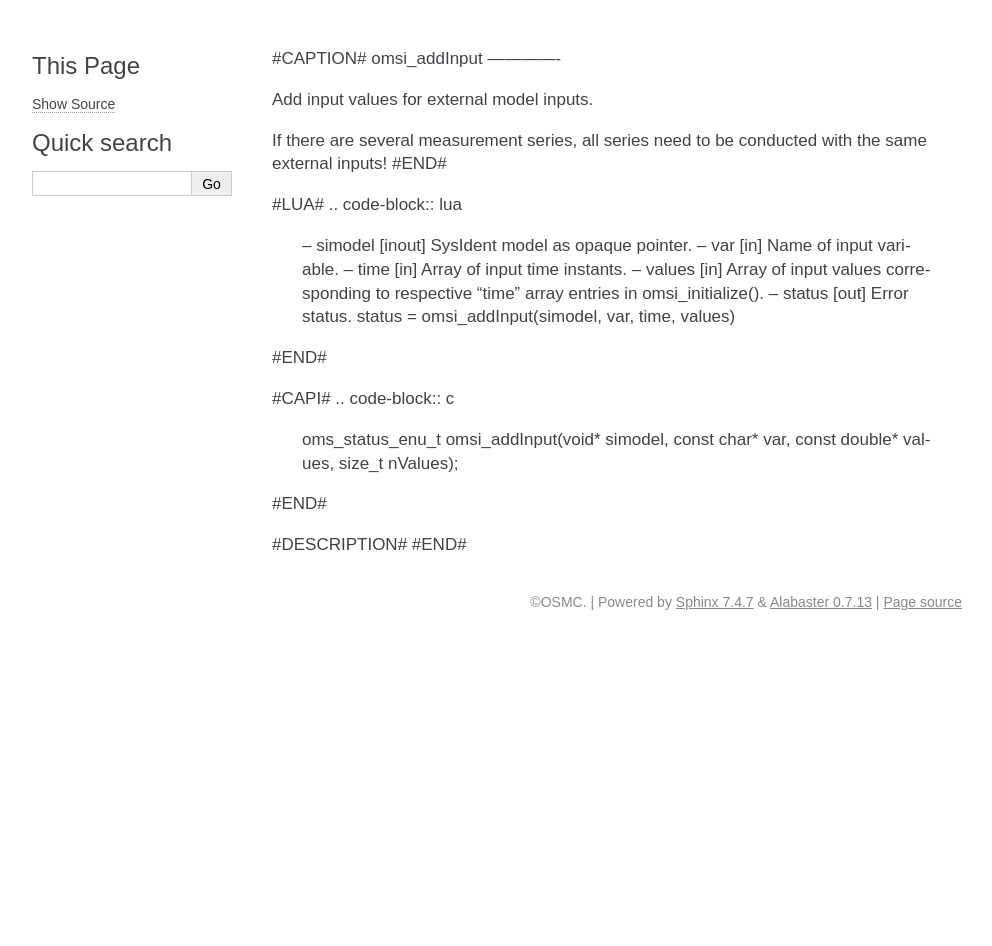
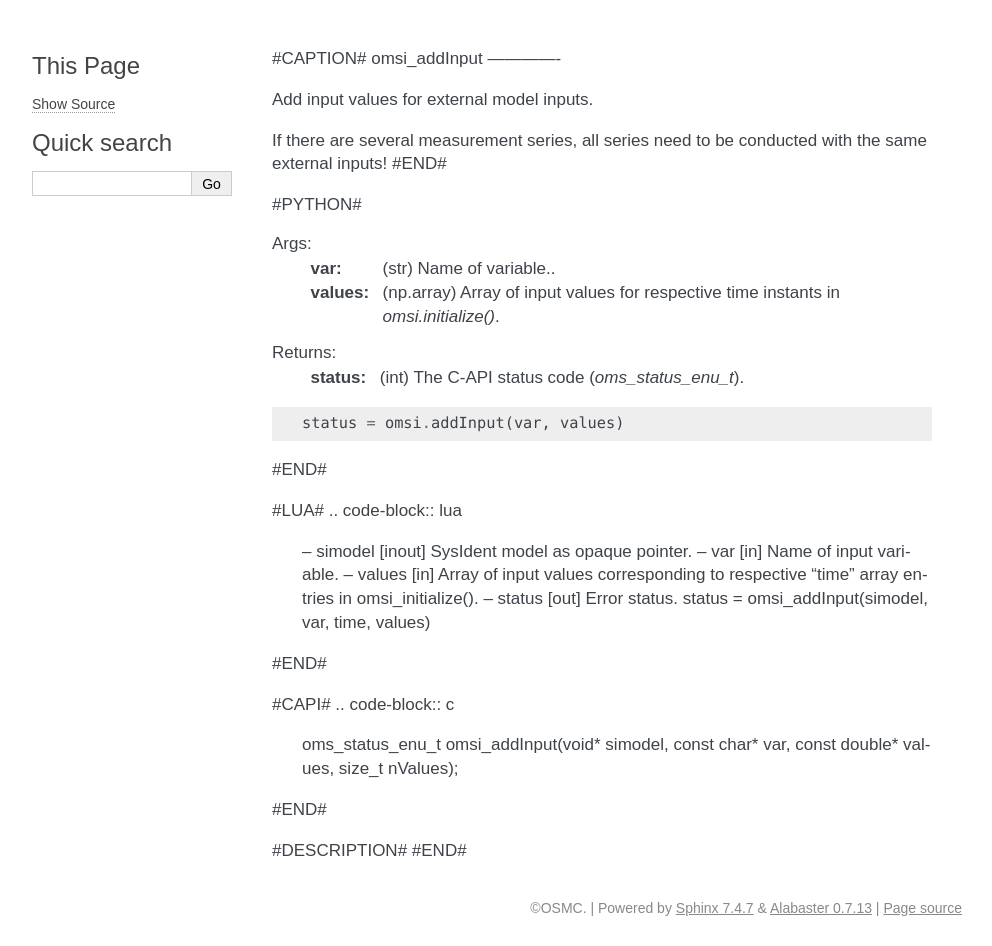
Before and after one commit to OpenModelica/OMSysIdent, a Sphinx documentation site: the page built from docs/UsersGuide/source/api/omsi_addInput.rst, in a window 1280 px wide. Shown: the whole page, without its empty margins (148-1140 px from the left). Built offline with Sphinx 7.4.7, drawn with Linux system fonts in a browser that asks for light colours; before the commit the page ends 900 px from its top, so only the background shows below that.

Commit message:
Documentation fixes

```diff
--- a/docs/UsersGuide/source/api/omsi_addInput.rst
+++ b/docs/UsersGuide/source/api/omsi_addInput.rst
@@ -8,12 +8,26 @@ If there are several measurement series, all series need to be conducted
 with the same external inputs!
 #END#
 
+#PYTHON#
+
+Args:
+  :var: (str) Name of variable..
+  :values: (np.array) Array of input values for respective time instants in `omsi.initialize()`.
+
+Returns:
+  :status: (int) The C-API status code (`oms_status_enu_t`).
+
+.. code-block:: python
+
+  status = omsi.addInput(var, values)
+
+#END#
+
 #LUA#
 .. code-block:: lua
 
   -- simodel [inout] SysIdent model as opaque pointer.
   -- var     [in] Name of input variable.
-  -- time    [in] Array of input time instants.
   -- values  [in] Array of input values corresponding to respective "time" array entries in omsi_initialize().
   -- status  [out] Error status.
   status = omsi_addInput(simodel, var, time, values)
--- a/docs/UsersGuide/source/api/omsi_addMeasurement.rst
+++ b/docs/UsersGuide/source/api/omsi_addMeasurement.rst
@@ -10,7 +10,7 @@ Add measurement values for a fitting variable.
 Args:
   :iSeries: (int) Index of measurement series.
   :var: (str) Name of variable..
-  :values: (np.array) List of names of input variables (empty list if none).
+  :values: (np.array) Array of measured values for respective time instants in `omsi.initialize()`.
 
 Returns:
   :status: (int) The C-API status code (`oms_status_enu_t`).
```
